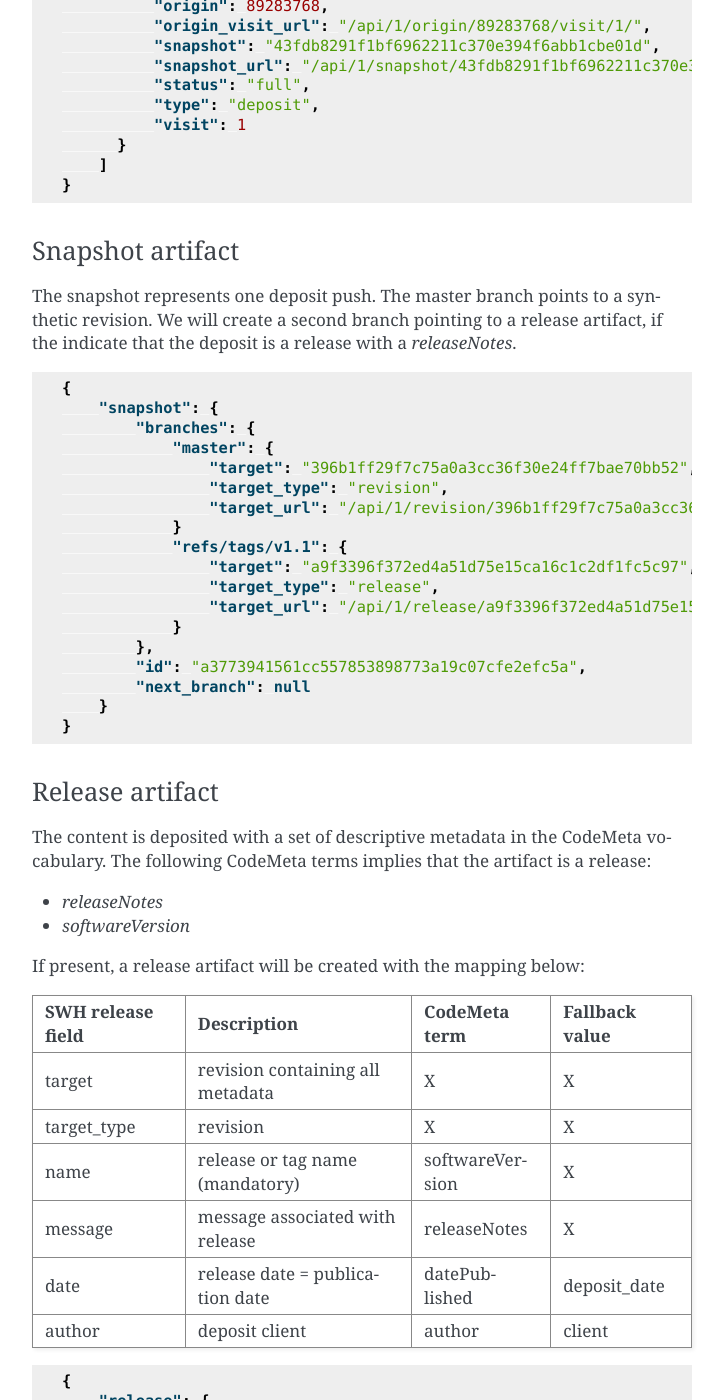
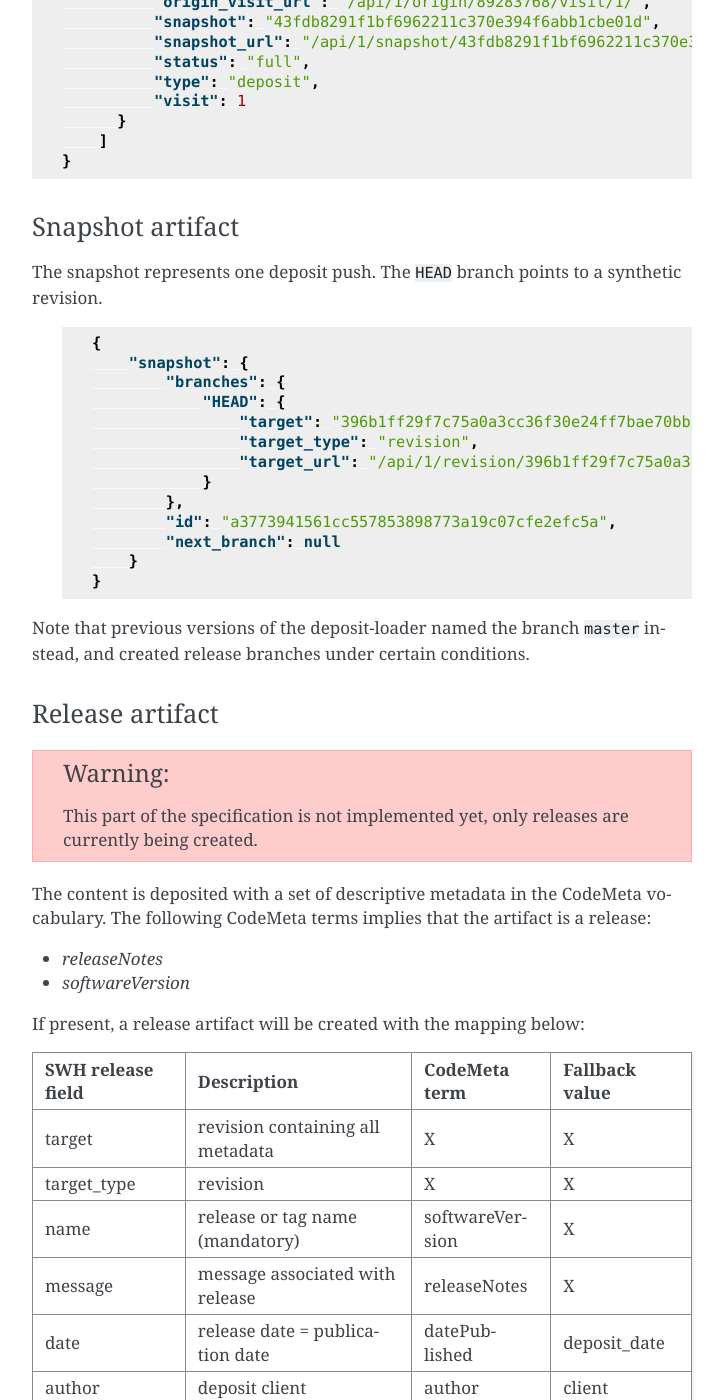
Before and after one commit to SoftwareHeritage/swh-deposit, a Sphinx documentation site: the page built from docs/specs/spec-loading.rst, in a window 1280 px wide and 1400 px high, scrolled down 1680 px. Shown: the whole window, without its empty margins (388-1112 px from the left). Built offline with Sphinx 7.4.7, drawn with Linux system fonts in a browser that asks for light colours; pages that are not in the unit, such as notebooks, are missing from menus; some of the changed text lies outside the part shown.

Commit message:
Update the loading specification.
Some parts are outdated, or were never true as far as I know.

````diff
--- a/docs/specs/spec-loading.rst
+++ b/docs/specs/spec-loading.rst
@@ -52,9 +52,8 @@
 Origin artifact
 ~~~~~~~~~~~~~~~
 
-We create an origin using the url in the deposited metadata.
-The current deposit and future deposits with the same url or external_id
-will be associated to this origin.
+We create an origin URL by concatenating the client URI and the value of the
+Slug header of the initial POST request of the deposit.
 
 .. code-block:: json
 
@@ -103,24 +102,18 @@
 Snapshot artifact
 ~~~~~~~~~~~~~~~~~
 
-The snapshot represents one deposit push. The master branch points to a
-synthetic revision. We will create a second branch pointing to a release
-artifact, if the indicate that the deposit is a release with a `releaseNotes`.
+The snapshot represents one deposit push. The ``HEAD`` branch points to a
+synthetic revision.
 
-.. code-block:: json
+   .. code-block:: json
 
     {
         "snapshot": {
             "branches": {
-                "master": {
+                "HEAD": {
                     "target": "396b1ff29f7c75a0a3cc36f30e24ff7bae70bb52",
                     "target_type": "revision",
                     "target_url": "/api/1/revision/396b1ff29f7c75a0a3cc36f30e24ff7bae70bb52/"
-                }
-                "refs/tags/v1.1": {
-                    "target": "a9f3396f372ed4a51d75e15ca16c1c2df1fc5c97",
-                    "target_type": "release",
-                    "target_url": "/api/1/release/a9f3396f372ed4a51d75e15ca16c1c2df1fc5c97/"
                 }
             },
             "id": "a3773941561cc557853898773a19c07cfe2efc5a",
@@ -128,8 +121,17 @@
         }
     }
 
+Note that previous versions of the deposit-loader named the branch ``master``
+instead, and created release branches under certain conditions.
+
 Release artifact
 ~~~~~~~~~~~~~~~~
+
+.. warning::
+
+   This part of the specification is not implemented yet, only releases are
+   currently being created.
+
 The content is deposited with a set of descriptive metadata in the CodeMeta
 vocabulary. The following CodeMeta terms implies that the
 artifact is a release:
@@ -181,10 +183,8 @@
 Revision artifact
 ~~~~~~~~~~~~~~~~~
 
-The metadata sent with the deposit is included in the revision which affects
-the hash computation, thus resulting in a unique identifier.
-This way, by depositing the same content with different metadata, will result
-in two different revisions in the SWH archive.
+The metadata sent with the deposit is stored outside the revision,
+and does not affect the hash computation.
 
 The date mapping
 ^^^^^^^^^^^^^^^^
@@ -423,23 +423,9 @@
 Metadata loading
 ~~~~~~~~~~~~~~~~
 
-- the metadata received with the deposit are kept in the `metadata` fields
-  of the revision and in the ```origin_metadata`` table to facilitate search
-  over origin metadata.
+- the metadata received with the deposit are kept in a dedicated table
+  ``raw_extrinsic_metadata``, distinct from the ``revision`` and ``origin``
+  tables.
 
-- provider\_id and tool\_id are resolved by the prepare\_metadata method in the
-  loader-core
-
-- the origin\_metadata entry is sent to storage by the send\_origin\_metadata
-  in the loader-core
-
-origin\_metadata table:
-
-::
-
-    id                                      bigint        PK
-    origin                                  bigint
-    discovery_date                          date
-    provider_id                             bigint        FK      // (from provider table)
-    tool_id                                 bigint        FK     // indexer_configuration_id tool used for extraction
-    metadata                                jsonb                // before translation
+- ``authority`` is computed from the deposit client information, and ``fetcher``
+  is the deposit loader.
````
